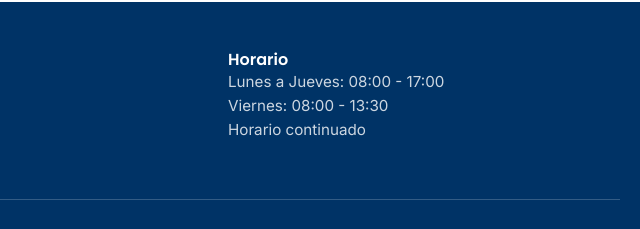
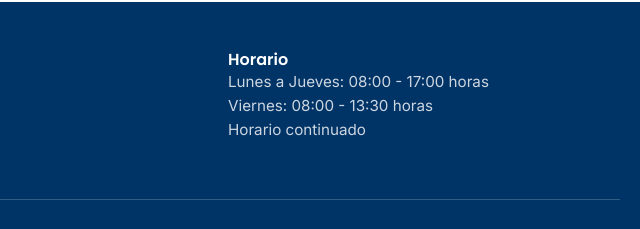
Before and after one commit to pancholope321/plgamesWebPage.github.io, a plain HTML site: page public/haddad.html in a window 1280 px wide. Shown: the part 5526-5755 px from the top of the page, 640-1280 px from the left. Drawn offline with Linux system fonts and the light colour scheme.

Commit message:
Update haddad.html

```diff
--- a/public/haddad.html
+++ b/public/haddad.html
@@ -3,7 +3,7 @@
 <head>
     <meta charset="UTF-8">
     <meta name="viewport" content="width=device-width, initial-scale=1.0">
-    <title>Plásticos Haddad S.A. - Soluciones en Plástico desde 1955</title>
+    <title>Muestra página de prueba Haddad</title>
     <meta name="description" content="Plásticos Haddad S.A.: Fabricantes de bidones, botellas PET, envases industriales, artículos para el hogar y más. Calidad y tradición desde 1955.">
     <meta name="keywords" content="Plásticos Haddad, bidones, botellas PET, envases plásticos, baldes, tambores, artículos para el hogar, industria plástica Chile">
 
@@ -693,7 +693,7 @@
             </div>
             <div class="footer-col">
                 <h4 style="color: white;">Horario</h4>
-                <p>Lunes a Jueves: 08:00 - 17:00<br>Viernes: 08:00 - 13:30<br>Horario continuado</p>
+                <p>Lunes a Jueves: 08:00 - 17:00 horas<br>Viernes: 08:00 - 13:30 horas<br>Horario continuado</p>
             </div>
         </div>
         <div class="footer-copyright">
```
